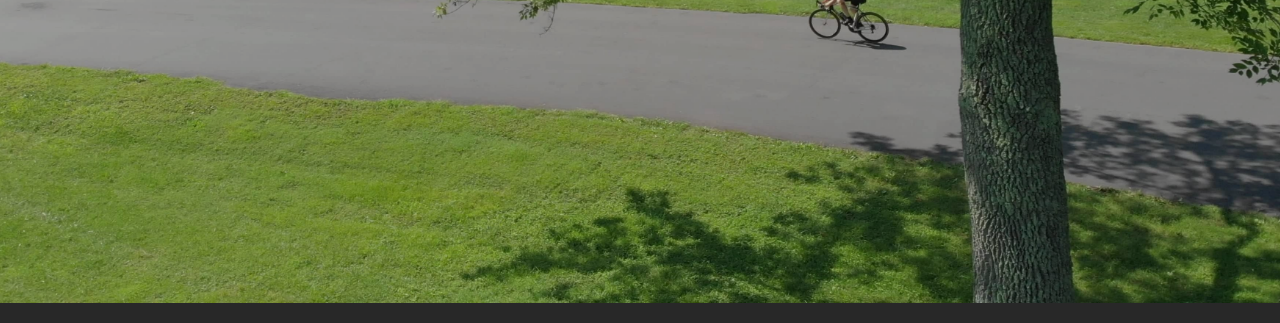
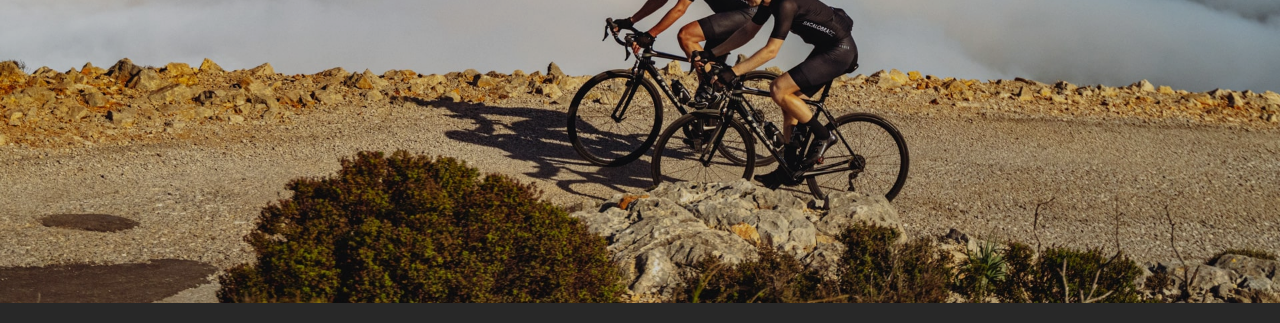
Before and after one commit to Emyrk/stevenmasley.me, a plain HTML site: page index.html in a window 1280 px wide. Shown: the part 497-820 px from the top of the page. Drawn offline with Linux system fonts and the light colour scheme.

Commit message:
Update background

```diff
--- a/css/main.css
+++ b/css/main.css
@@ -1,4 +1,3 @@
-
 @font-face {
     font-family: 'KeepCalm';
     src: url('../fonts/KeepCalm-Medium.ttf');
@@ -11,7 +10,7 @@
         vlcsnap-2018-09-07-17h01m03s735.png
         vlcsnap-2018-09-07-17h05m47s048.png
     */
-    background: url('../img/vlcsnap-2018-09-07-17h05m47s048-min.jpg') center;
+    background: url('../img/mallorca.jpg') center;
     height: 100vh;
     background-size: cover;
 }
@@ -33,12 +32,12 @@
     font-size: 5.5vmin;
     font-family: 'KeepCalm';
     color: white;
-    padding-top:3vmin;
+    padding-top: 3vmin;
     text-shadow: 0px 2px 3px rgba(0, 0, 0, 1);
 }
 
 .wrapper {
-    background-color: rgba(0,0,0,.15);
+    background-color: rgba(0, 0, 0, .15);
     height: 100%;
 }
 
@@ -50,5 +49,5 @@
 .social-listing {
     padding-left: 10px;
     padding-bottom: 10px;
-    clear:both;
+    clear: both;
 }
```
Also changed, not shown: img/mallorca.jpg (added).
